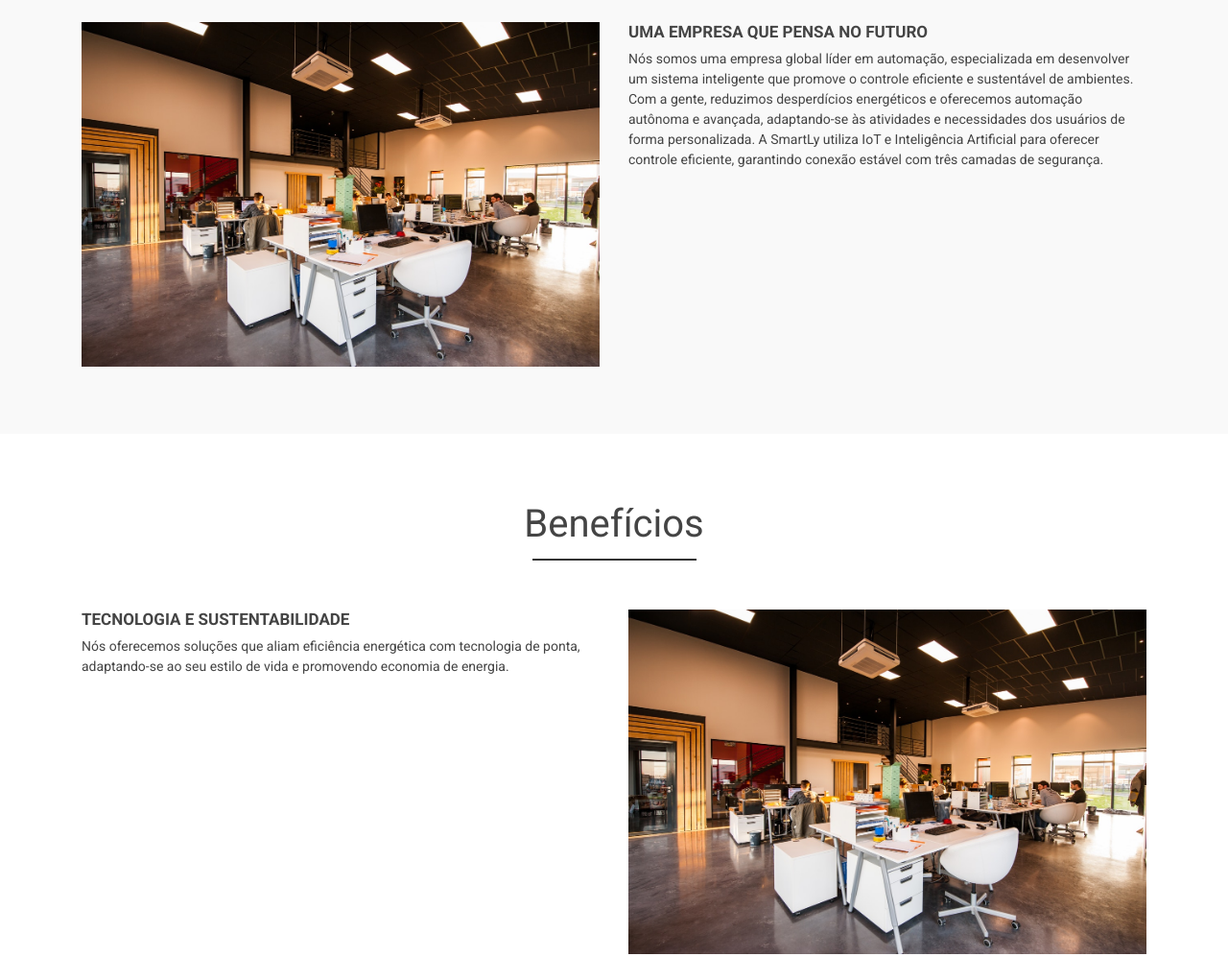
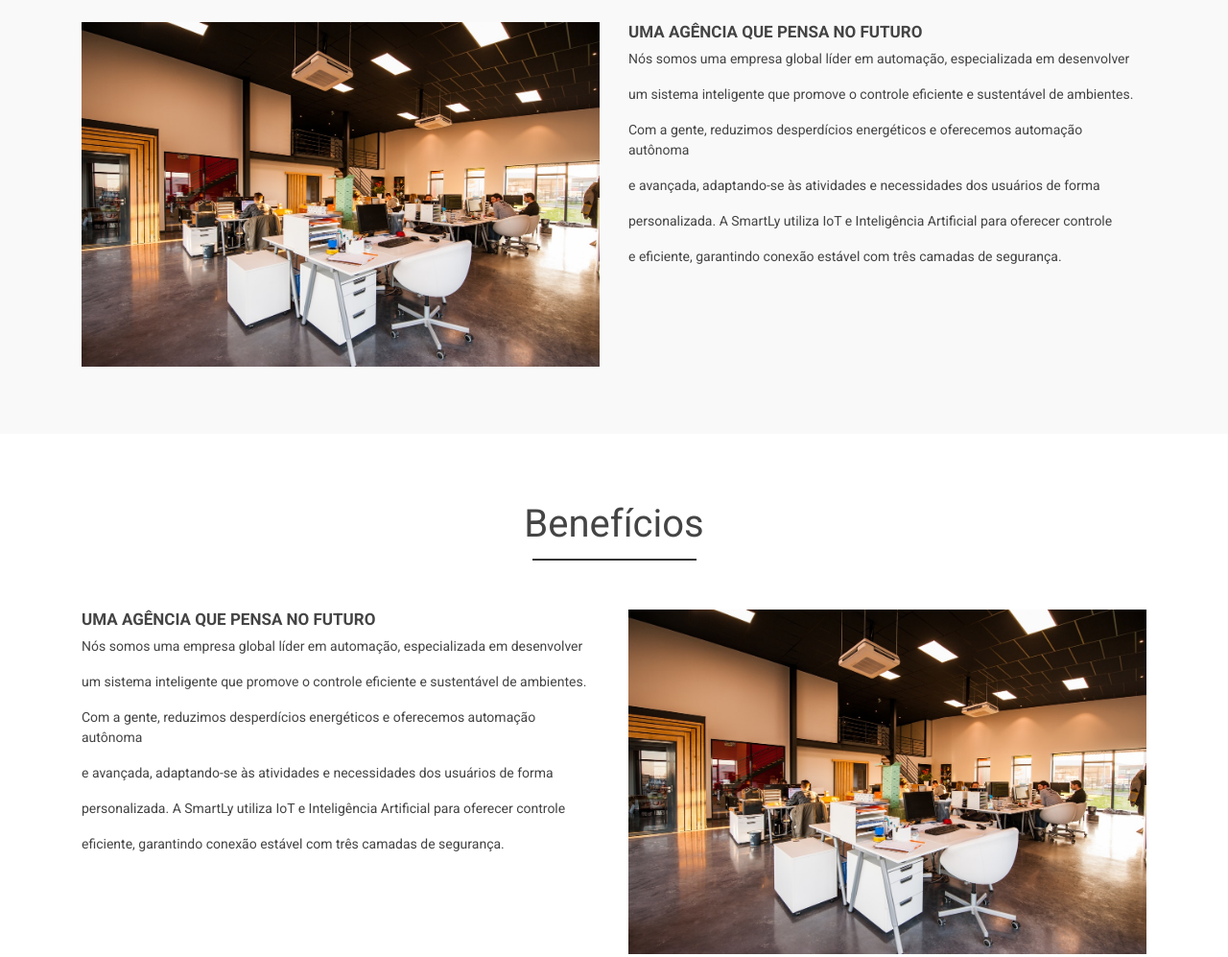
Before and after one commit to joaovlara/SmartlyBrasilLP, a plain HTML site: page index.html in a window 1280 px wide. Shown: the part 880-1877 px from the top of the page at 96% size. Drawn offline with nearby package versions, Linux system fonts and the light colour scheme; a script that the page names is missing.

Commit message:
Texto Sobre e Beneficios

```diff
--- a/index.html
+++ b/index.html
@@ -104,13 +104,13 @@
               <img class="img-fluid" src="img/agencia.jpg" alt="Agência SmartLy">
             </div>
             <div class="col-md-6">
-              <h3 class="about-title">Uma empresa que pensa no futuro</h3>
-              <p>Nós somos uma empresa global líder em automação, especializada em desenvolver um sistema inteligente
-                que
-                promove o controle eficiente e sustentável de ambientes. Com a gente, reduzimos desperdícios
-                energéticos e oferecemos automação autônoma e avançada, adaptando-se às atividades e necessidades dos
-                usuários de forma personalizada. A SmartLy utiliza IoT e Inteligência Artificial para oferecer controle
-                eficiente, garantindo conexão estável com três camadas de segurança.</p>
+              <h3 class="about-title">Uma agência que pensa no futuro</h3>
+              <p>Nós somos uma empresa global líder em automação, especializada em desenvolver </p>
+              <p>um sistema inteligente que promove o controle eficiente e sustentável de ambientes. </p>
+              <p>Com a gente, reduzimos desperdícios energéticos e oferecemos automação autônoma </p>
+              <p>e avançada, adaptando-se às atividades e necessidades dos usuários de forma</p>
+              <p>personalizada. A SmartLy utiliza IoT e Inteligência Artificial para oferecer controle</p>
+              <p>e eficiente, garantindo conexão estável com três camadas de segurança.</p>
             </div>
           </div>
         </div>
@@ -123,9 +123,13 @@
               <h3 class="main-title">Benefícios</h3>
             </div>
             <div class="col-md-6">
-              <h3 class="about-title">Tecnologia e Sustentabilidade</h3>
-              <p>Nós oferecemos soluções que aliam eficiência energética com tecnologia de ponta, adaptando-se ao seu
-                estilo de vida e promovendo economia de energia.</p>
+              <h3 class="about-title">Uma agência que pensa no futuro</h3>
+              <p>Nós somos uma empresa global líder em automação, especializada em desenvolver</p>
+              <p>um sistema inteligente que promove o controle eficiente e sustentável de ambientes.</p>
+              <p>Com a gente, reduzimos desperdícios energéticos e oferecemos automação autônoma</p>
+              <p>e avançada, adaptando-se às atividades e necessidades dos usuários de forma</p>
+              <p>personalizada. A SmartLy utiliza IoT e Inteligência Artificial para oferecer controle</p>
+              <p>eficiente, garantindo conexão estável com três camadas de segurança.</p>
             </div>
             <div class="col-md-6">
               <img class="img-fluid" src="img/agencia.jpg" alt="Agência SmartLy">
```
